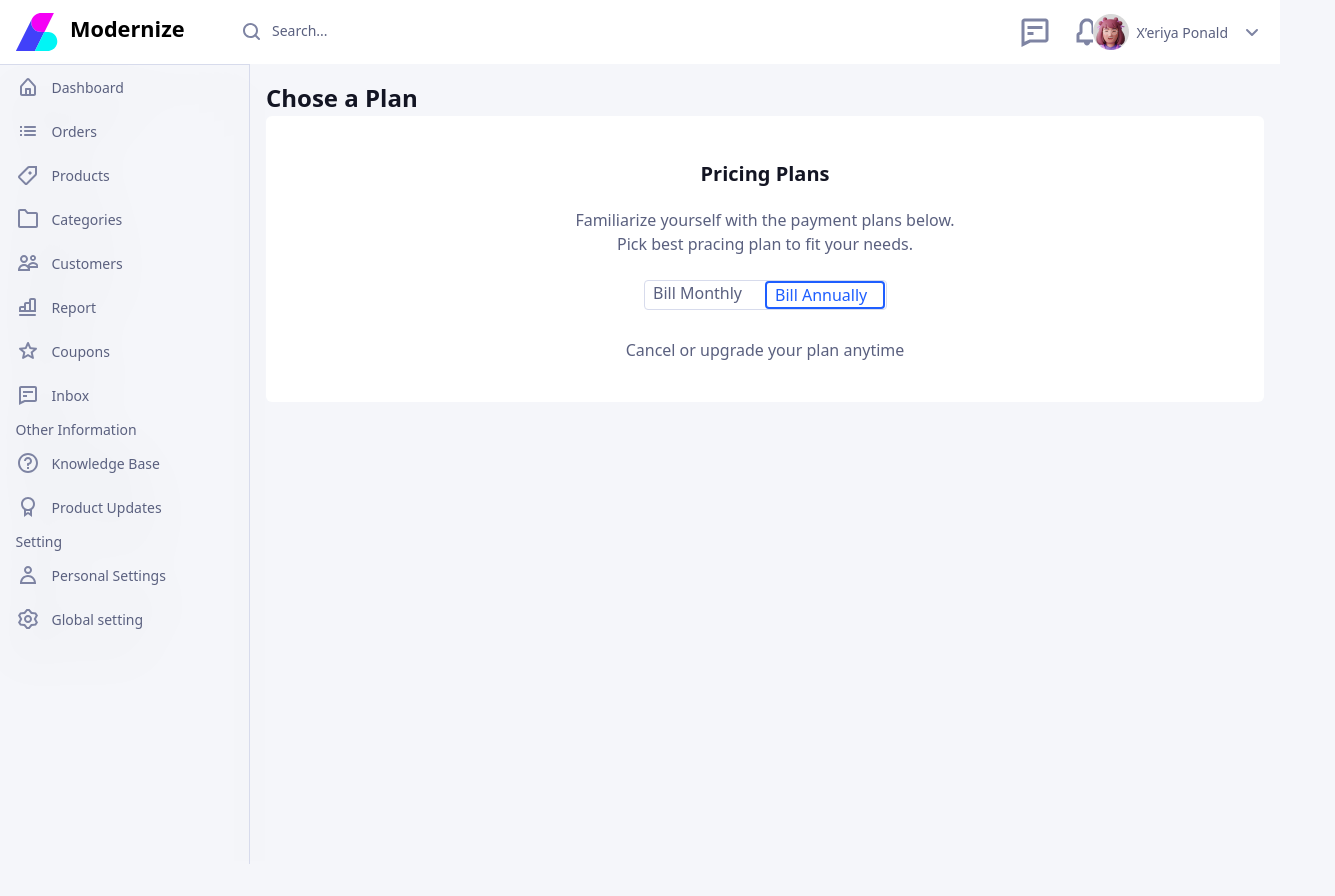
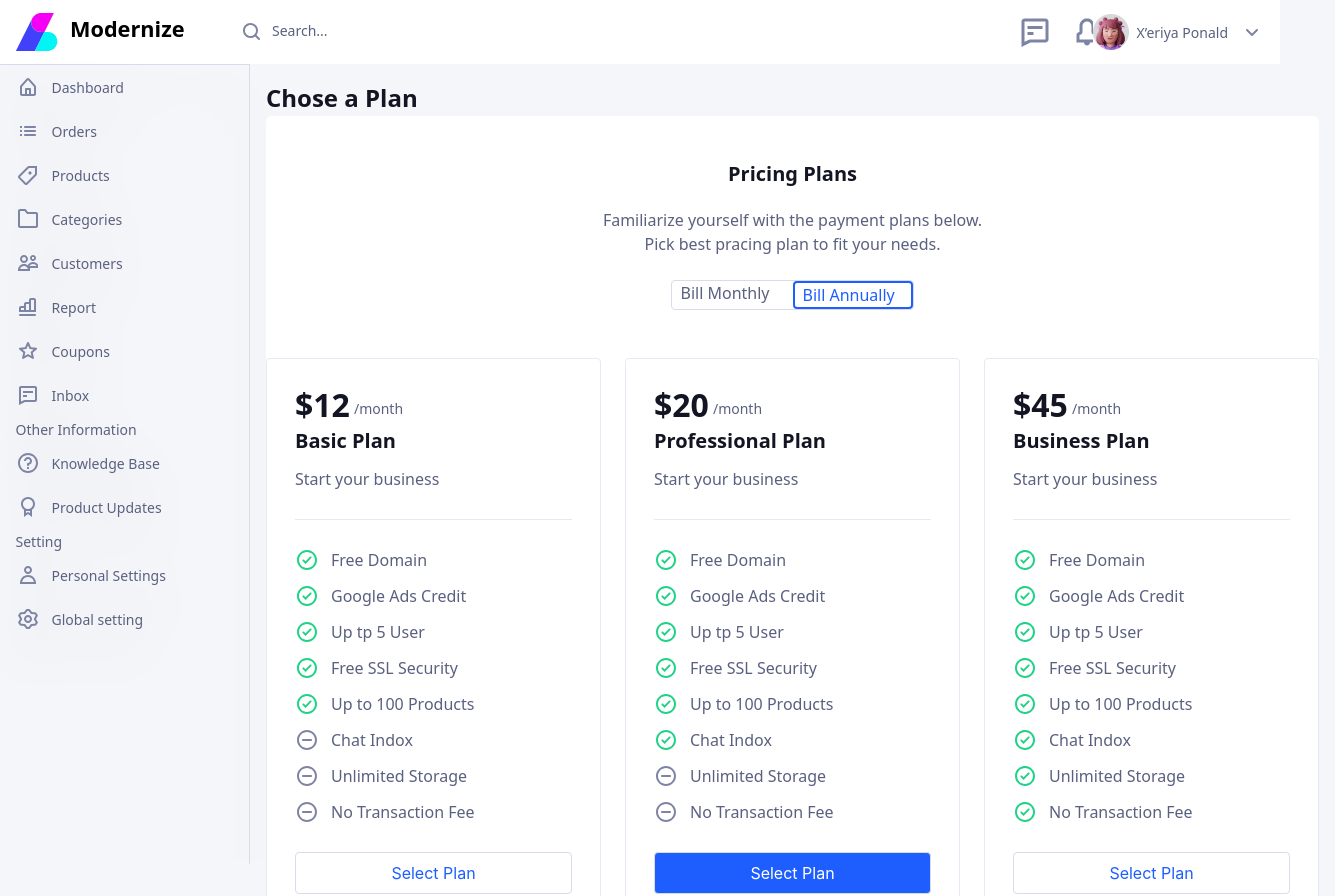
Before and after one commit to realAdif/greenbase-front-end, a React (Vite) app: page / in a window 1280 px wide. Shown: the top 896 px of the page, 1335 px wide, since content can reach past the window. Before the commit the page ends 864 px from the top, so only its background shows below. Built offline with nearby package versions, Linux system fonts and the light colour scheme.

Commit message:
Pricing plan page / pricing plan card component

```diff
--- a/src/components/IconComponent.jsx
+++ b/src/components/IconComponent.jsx
@@ -5,6 +5,8 @@ import searchIcon from '../assets/icon/search-icon.svg';
 import chatIcon from '../assets/icon/chat-icon.svg';
 import bellIcon from '../assets/icon/bell-icon.svg';
 import arrowdownIcon from '../assets/icon/arrow-down.svg';
+import greenTickIcon from '../assets/icon/green-tick.svg';
+import roundedIcon from '../assets/icon/rounded-icon.svg';
 
 const images = {
   modernizeIcon,
@@ -12,6 +14,8 @@ const images = {
   chatIcon,
   bellIcon,
   arrowdownIcon,
+  greenTickIcon,
+  roundedIcon,
 };
 
 const IconComponent = ({ imgKey, alt }) => {
--- a/src/components/PricingPlans.jsx
+++ /dev/null
@@ -1,5 +0,0 @@
-function PricingPlans() {
-  return <div>PricingPlans</div>;
-}
-
-export default PricingPlans;
--- /dev/null
+++ b/src/components/PricingPlansCards.jsx
@@ -0,0 +1,41 @@
+import IconComponent from './IconComponent';
+import PropTypes from 'prop-types';
+
+PricingPlansCards.propTypes = {
+  planName: PropTypes.string.isRequired,
+  price: PropTypes.number.isRequired,
+  services: PropTypes.array.isRequired,
+  buttonStyle: PropTypes.string.isRequired,
+};
+
+function PricingPlansCards({ planName, price, services, buttonStyle }) {
+  return (
+    <div className="p-7 min-w-[335px] border border-[#E6E9F4] rounded">
+      {/* title / plan name */}
+      <div className="border-b border-[#E6E9F4] pb-7">
+        <div className="flex items-end gap-x-1">
+          <h3 className="">${price}</h3>
+          <span className="mb-1">/month</span>
+        </div>
+
+        <h2 className="mb-2">{planName} Plan</h2>
+        <p>Start your business</p>
+      </div>
+      {/* services list */}
+      <div className=" my-7">
+        {services.map((service, index) => (
+          <div key={index} className="flex gap-x-3 mb-3 last-of-type:mb-0">
+            <IconComponent
+              imgKey={service.isFree ? 'greenTickIcon' : 'roundedIcon'}
+            />
+            <p className="">{service.service}</p>
+          </div>
+        ))}
+      </div>
+      {/* button */}
+      <button className={buttonStyle}>Select Plan</button>
+    </div>
+  );
+}
+
+export default PricingPlansCards;
--- a/src/components/Sidebar.jsx
+++ b/src/components/Sidebar.jsx
@@ -2,7 +2,7 @@ import {
   sidebarTopList,
   sidebarMiddleList,
   sidebarBottomList,
-} from '../utils/List';
+} from '../utils/sidebarList';
 
 function Sidebar() {
   return (
--- a/src/index.css
+++ b/src/index.css
@@ -12,6 +12,9 @@
   span {
     @apply text-general text-xs;
   }
+  h3 {
+    @apply text-[#131523] text-[32px] font-bold leading-9;
+  }
   h1 {
     @apply text-md font-bold leading-9 text-[#131523];
   }
@@ -19,3 +22,35 @@
     @apply text-[20px] font-bold leading-9 text-[#131523];
   }
 }
+@layer utilities {
+  .btn-outline {
+    color: #1e5eff;
+    font-family: Inter;
+    font-size: 16px;
+    font-style: normal;
+    font-weight: 400;
+    line-height: 24px; /* 150% */
+
+    border-radius: 4px;
+    border: 1px solid #d7dbec;
+    background: #fff;
+    padding: 8px 0;
+
+    width: 100%;
+  }
+  .btn-primary {
+    color: #fff;
+    font-family: Inter;
+    font-size: 16px;
+    font-style: normal;
+    font-weight: 400;
+    line-height: 24px;
+
+    border-radius: 4px;
+    border: 1px solid #d7dbec;
+    background: #1e5eff;
+    padding: 8px 0;
+
+    width: 100%;
+  }
+}
--- a/src/pages/PricingPlan.jsx
+++ b/src/pages/PricingPlan.jsx
@@ -1,8 +1,14 @@
+import PricingPlansCards from '../components/PricingPlansCards';
+import {
+  basicPlan,
+  professionalPlan,
+  businessPlan,
+} from '../utils/pricingList';
 function PricingPlan() {
   return (
-    <div className=" py-10 bg-white rounded-md">
+    <div className=" py-10 bg-white rounded-md ">
       {/* title */}
-      <div className="text-center">
+      <div className="text-center ">
         <h2 className=" mb-4">Pricing Plans</h2>
         <p className=" mb-6">
           Familiarize yourself with the payment plans below.
@@ -21,6 +27,26 @@ function PricingPlan() {
         </div>
       </div>
       {/* cards */}
+      <div className="flex justify-center gap-x-6 mt-12">
+        <PricingPlansCards
+          planName="Basic"
+          price="12"
+          services={basicPlan}
+          buttonStyle="btn-outline"
+        />
+        <PricingPlansCards
+          planName="Professional"
+          price="20"
+          services={professionalPlan}
+          buttonStyle="btn-primary"
+        />
+        <PricingPlansCards
+          planName="Business"
+          price="45"
+          services={businessPlan}
+          buttonStyle="btn-outline"
+        />
+      </div>
       {/* footer */}
       <p className="text-center mt-7">Cancel or upgrade your plan anytime</p>
     </div>
--- /dev/null
+++ b/src/utils/pricingList.js
@@ -0,0 +1,102 @@
+export const basicPlan = [
+  {
+    service: 'Free Domain',
+    isFree: true,
+  },
+  {
+    service: 'Google Ads Credit',
+    isFree: true,
+  },
+  {
+    service: 'Up tp 5 User',
+    isFree: true,
+  },
+  {
+    service: 'Free SSL Security',
+    isFree: true,
+  },
+  {
+    service: 'Up to 100 Products',
+    isFree: true,
+  },
+  {
+    service: 'Chat Indox',
+    isFree: false,
+  },
+  {
+    service: 'Unlimited Storage',
+    isFree: false,
+  },
+  {
+    service: 'No Transaction Fee',
+    isFree: false,
+  },
+];
+export const professionalPlan = [
+  {
+    service: 'Free Domain',
+    isFree: true,
+  },
+  {
+    service: 'Google Ads Credit',
+    isFree: true,
+  },
+  {
+    service: 'Up tp 5 User',
+    isFree: true,
+  },
+  {
+    service: 'Free SSL Security',
+    isFree: true,
+  },
+  {
+    service: 'Up to 100 Products',
+    isFree: true,
+  },
+  {
+    service: 'Chat Indox',
+    isFree: true,
+  },
+  {
+    service: 'Unlimited Storage',
+    isFree: false,
+  },
+  {
+    service: 'No Transaction Fee',
+    isFree: false,
+  },
+];
+export const businessPlan = [
+  {
+    service: 'Free Domain',
+    isFree: true,
+  },
+  {
+    service: 'Google Ads Credit',
+    isFree: true,
+  },
+  {
+    service: 'Up tp 5 User',
+    isFree: true,
+  },
+  {
+    service: 'Free SSL Security',
+    isFree: true,
+  },
+  {
+    service: 'Up to 100 Products',
+    isFree: true,
+  },
+  {
+    service: 'Chat Indox',
+    isFree: true,
+  },
+  {
+    service: 'Unlimited Storage',
+    isFree: true,
+  },
+  {
+    service: 'No Transaction Fee',
+    isFree: true,
+  },
+];
```
Also changed, not shown: src/assets/icon/rounded-icon.svg (added), src/utils/sidebarList.js (renamed from src/utils/List.js).
